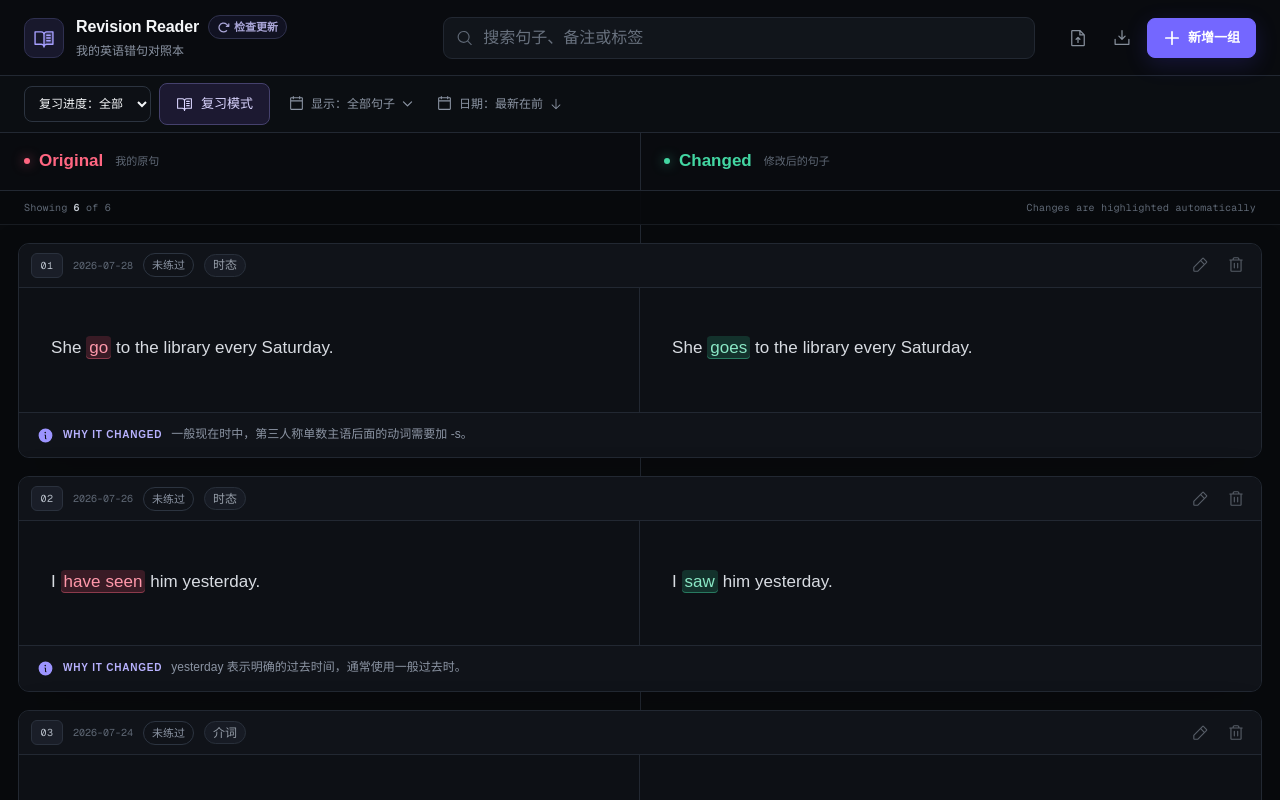
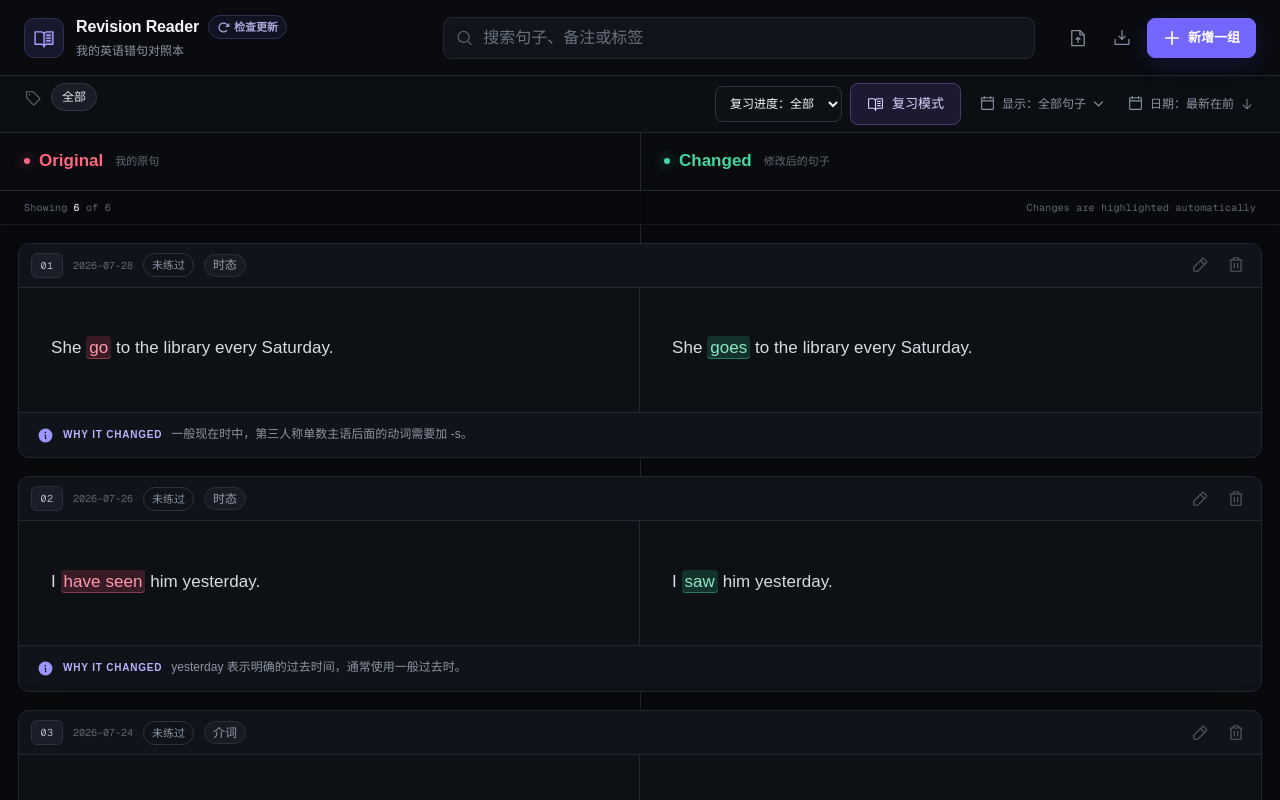
Before and after one commit to ventorfly/revision-reader, a Next.js app: page / in a window 1280 px wide. Built offline with nearby package versions, Linux system fonts and the light colour scheme.

Commit message:
Restore All button and right-align toolbar actions

```diff
--- a/app/globals.css
+++ b/app/globals.css
@@ -416,6 +416,11 @@ textarea:focus-visible {
   padding: 7px 24px;
 }
 
+.all-filter { display: flex; align-items: center; gap: 10px; align-self: flex-start; }
+.all-filter > svg { color: var(--subtle); }
+.all-filter button { background: #191d27; border: 1px solid #313846; border-radius: 999px; color: #e1e4ea; cursor: pointer; font-size: 12px; height: 28px; padding: 0 10px; }
+.all-filter button:focus-visible { outline: 2px solid var(--accent); outline-offset: 2px; }
+
 .entry-tags button {
   background: transparent;
   border: 1px solid transparent;
@@ -429,6 +434,8 @@ textarea:focus-visible {
 }
 
 .filter-actions {
+  margin-left: auto;
+  justify-content: flex-end;
   align-items: center;
   display: flex;
   flex: 0 0 auto;
@@ -890,6 +897,11 @@ textarea:focus-visible {
   min-width: 0;
 }
 
+.all-filter { display: flex; align-items: center; gap: 10px; align-self: flex-start; }
+.all-filter > svg { color: var(--subtle); }
+.all-filter button { background: #191d27; border: 1px solid #313846; border-radius: 999px; color: #e1e4ea; cursor: pointer; font-size: 12px; height: 28px; padding: 0 10px; }
+.all-filter button:focus-visible { outline: 2px solid var(--accent); outline-offset: 2px; }
+
 .entry-tags button {
   background: #171b24;
   border-color: #282f3a;
--- a/app/page.tsx
+++ b/app/page.tsx
@@ -17,6 +17,7 @@ import {
   NotePencil,
   PencilSimple,
   Plus,
+  Tag,
   Trash,
   X,
 } from "@phosphor-icons/react";
@@ -1397,6 +1398,11 @@ export default function Home() {
       </header>
 
       <section className="filterbar" aria-label="筛选与排序">
+        <div className="all-filter">
+          <Tag aria-hidden="true" size={17} />
+          <button aria-pressed={!query && reviewFilter === "all" && dateScope === "all"}
+            onClick={clearFilters} type="button">全部</button>
+        </div>
         <div className="filter-actions">
           <label className="review-filter">
             <span className="visually-hidden">复习进度</span>
```
Also changed, not shown: 1 other file (tests, documents, lock files or other folders).
